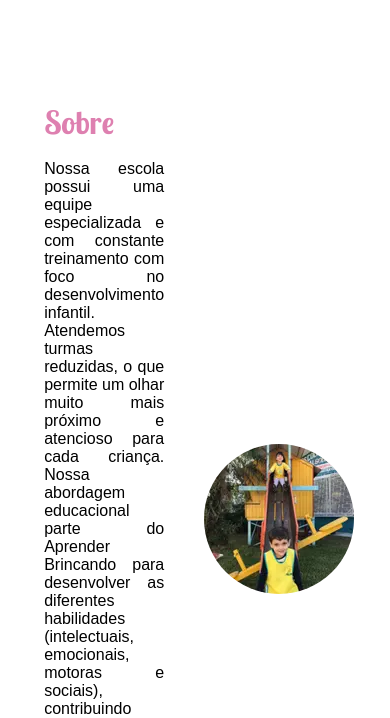
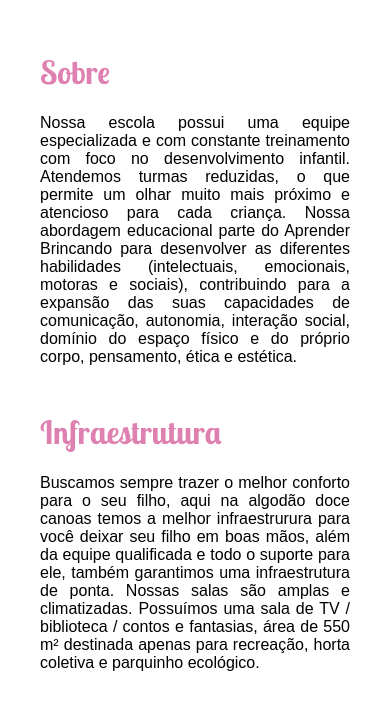
Before and after one commit to WillDevAC/CANOAS-DEMO, a Next.js app: page /home in a window 390 px wide. Shown: the part 1393-2111 px from the top of the page. Built offline with nearby package versions, Linux system fonts and the light colour scheme; a web font is replaced by a local one.

Commit message:
feature/about-2-responsive

```diff
--- a/src/components/about2/index.tsx
+++ b/src/components/about2/index.tsx
@@ -52,8 +52,6 @@ const about2: React.FC = () => {
             </Paragraph>
           </About>
         </FlexContainer>
-        <FlexContainer>
-        </FlexContainer>
       </Container>
       <Container>
         <FlexContainer>
--- a/src/components/about2/styles.ts
+++ b/src/components/about2/styles.ts
@@ -5,11 +5,22 @@ export const Container = styled.div`
   justify-content: center;
   padding: 80px 0;
   margin: 0 40px;
+
+  @media screen and (max-width: 1280px) {
+    flex-wrap: wrap;
+    padding: 10px 0;
+    margin: 0;
+  }
 `;
 
 export const FlexContainer = styled.div`
   display: flex;
-  gap: 10px;
+  @media screen and (max-width: 1280px) {
+    margin: 20px 40px;
+    img {
+      display: none;
+    }
+  }
 `;
 
 export const Image = styled.div`
```
